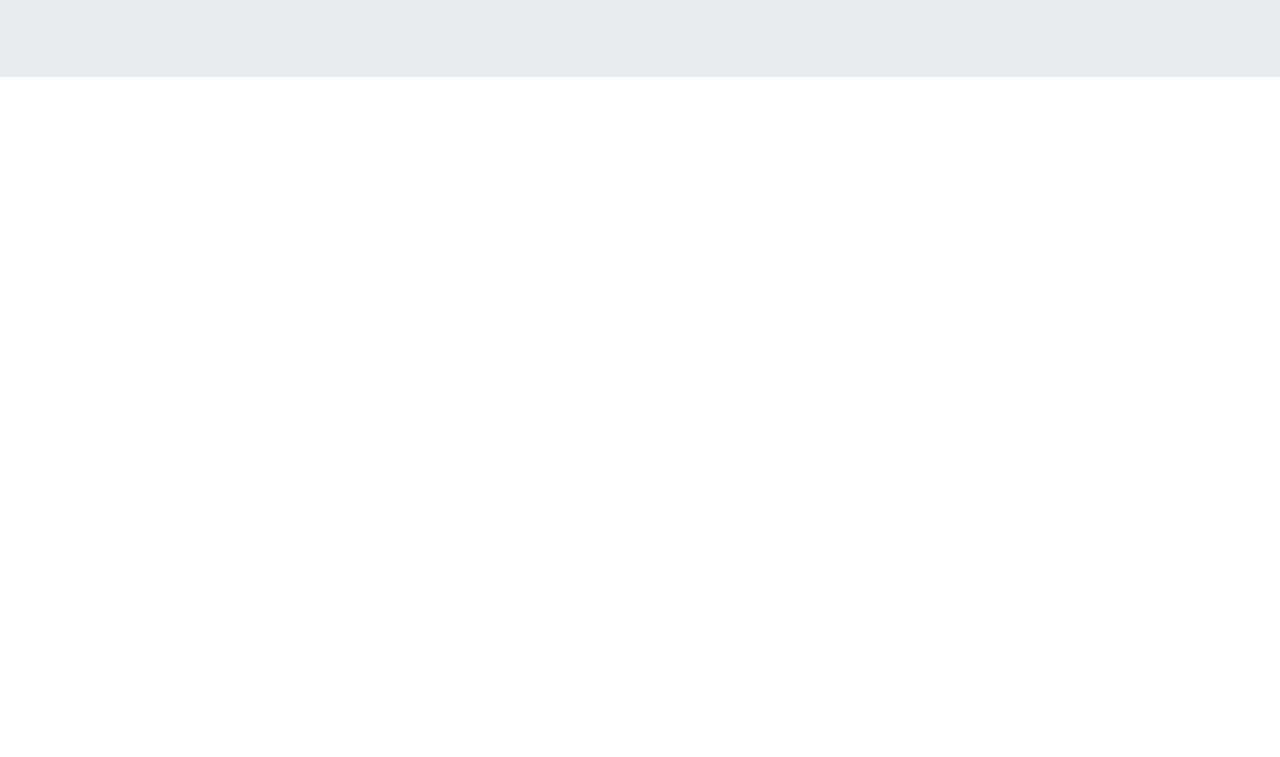
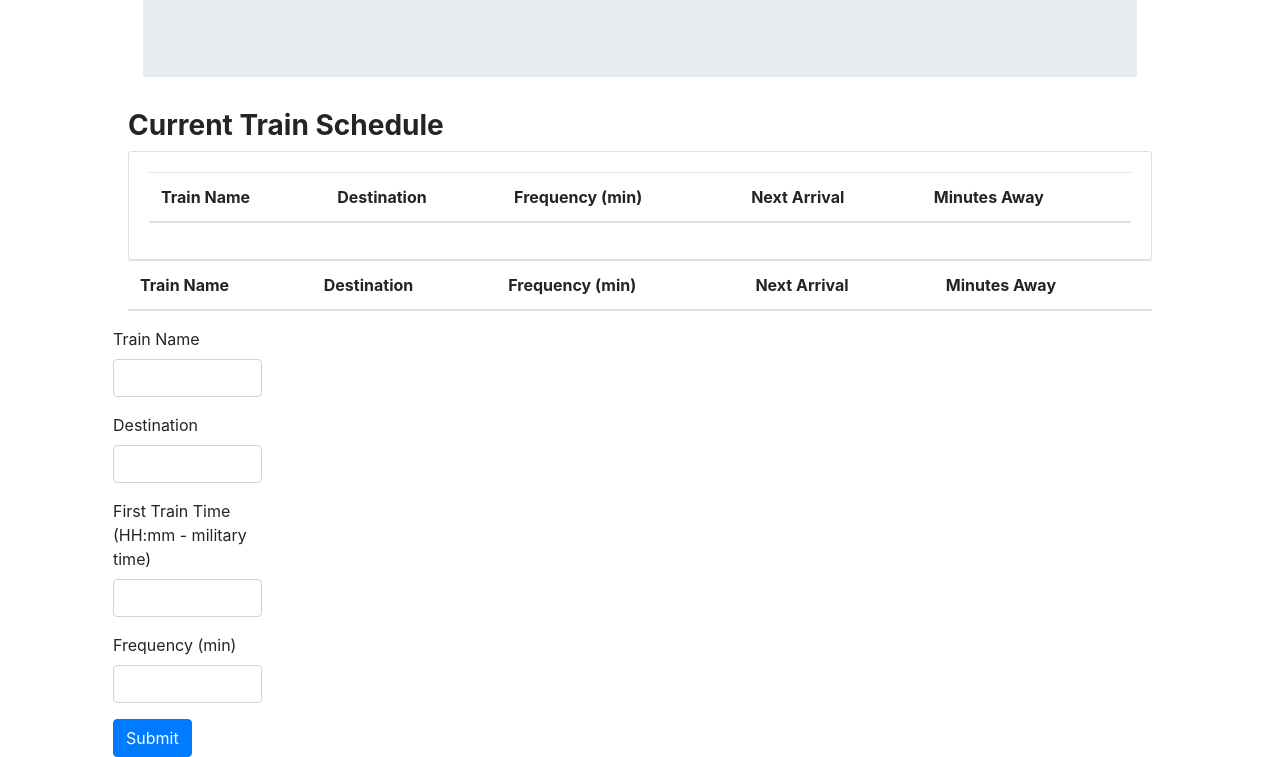
Before and after one commit to Alex-Musa/Train, a plain HTML site: page index.html in a window 1280 px wide. Shown: the part 172-929 px from the top of the page. Before the commit the page ends 800 px from the top, so only its background shows below. Drawn offline with nearby package versions, Linux system fonts and the light colour scheme.

Commit message:
--- Auto-Git Commit ---

```diff
--- a/index.html
+++ b/index.html
@@ -17,13 +17,104 @@
 
 </head>
 
-<body>
-    <div class="jumbotron jumbotron-fluid">
-        <div class="container">
-            <h1 class="display-4">Train Time
-            </h1>
-            <p class="lead">This is a modified jumbotron that occupies the entire horizontal space of its parent.</p>
+<body style="max-width: 80%; margin-left: auto; margin-right: auto;">
+    <div class="container">
+        <div class="jumbotron jumbotron-fluid">
+            <div class="container">
+                <h1 class="display-4">Train Time
+                </h1>
+                <p class="lead">This is a modified jumbotron that occupies the entire horizontal space of its parent.
+                </p>
+            </div>
         </div>
+    </div>
+
+    <div class="row">
+
+        <div class="col-lg-12">
+
+            <div class="panel panel-primary">
+                <div class="panel-heading">
+                    <h3 class="panel-title"><strong>Current Train Schedule</strong></h3>
+                </div>
+
+                <div class="card card-default">
+                    <div class="card-body">
+                        <table class="table table-hover" id='train-table'>
+                            <thead>
+                                <tr>
+                                    <th>Train Name</th>
+                                    <th>Destination</th>
+                                    <th>Frequency (min)</th>
+                                    <th>Next Arrival</th>
+                                    <th>Minutes Away</th>
+                                </tr>
+                            </thead>
+                            <tbody>
+
+                            </tbody>
+                        </table>
+
+                    </div>
+                </div>
+
+                <table class="table table-hover" id='train-table'>
+                    <thead>
+                        <tr>
+                            <th>Train Name</th>
+                            <th>Destination</th>
+                            <th>Frequency (min)</th>
+                            <th>Next Arrival</th>
+                            <th>Minutes Away</th>
+                        </tr>
+                    </thead>
+                    <tbody>
+
+                    </tbody>
+                </table>
+            </div>
+        </div>
+
+
+        <div class="panel panel-primary">
+            <div class="panel-heading">
+            </div>
+            <div class="panel-body">
+                <form style="max-width: 50%; margin-right: auto;">
+                    <div class="form-group">
+                        <label for="train-name-input">Train Name</label>
+                        <input type="text" class="form-control" id="train-name-input">
+                    </div>
+                    <div class="form-group">
+                        <label for="destination-input">Destination</label>
+                        <input type="text" class="form-control" id="destination-input">
+                    </div>
+                    <div class="form-group">
+                        <label for="first-train-input">First Train Time (HH:mm - military time)</label>
+                        <input type="text" class="form-control" id="first-train-input">
+                    </div>
+                    <div class="form-group">
+                        <label for="frequency-input">Frequency (min)</label>
+                        <input type="text" class="form-control" id="frequency-input">
+                    </div>
+                    <button type="submit" class="btn btn-primary" id="add-train-btn">Submit</button>
+                </form>
+
+
+
+            </div>
+
+
+
+        </div>
+
+    </div>
+
+
+
+
+
+    </div>
     </div>
 
 
```
